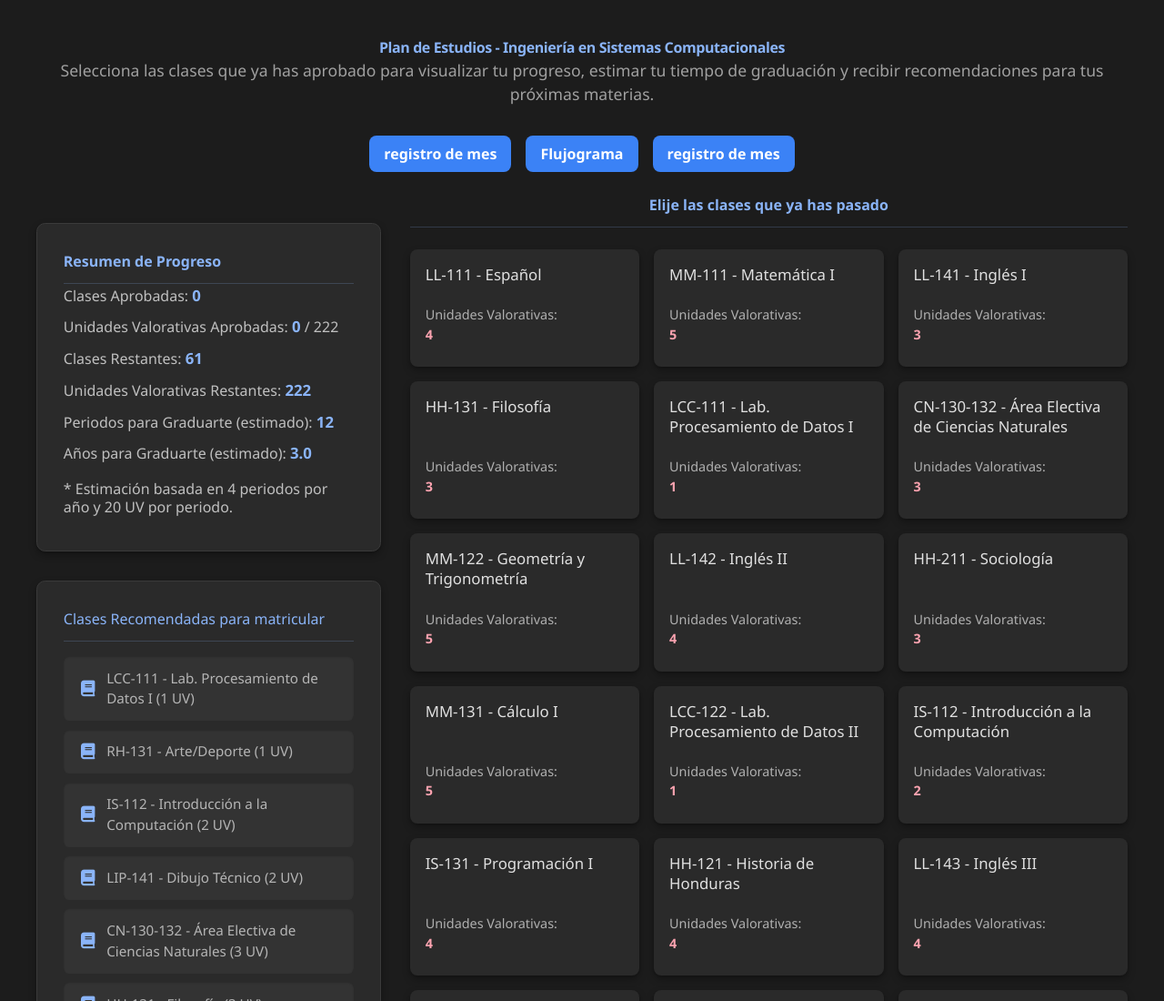
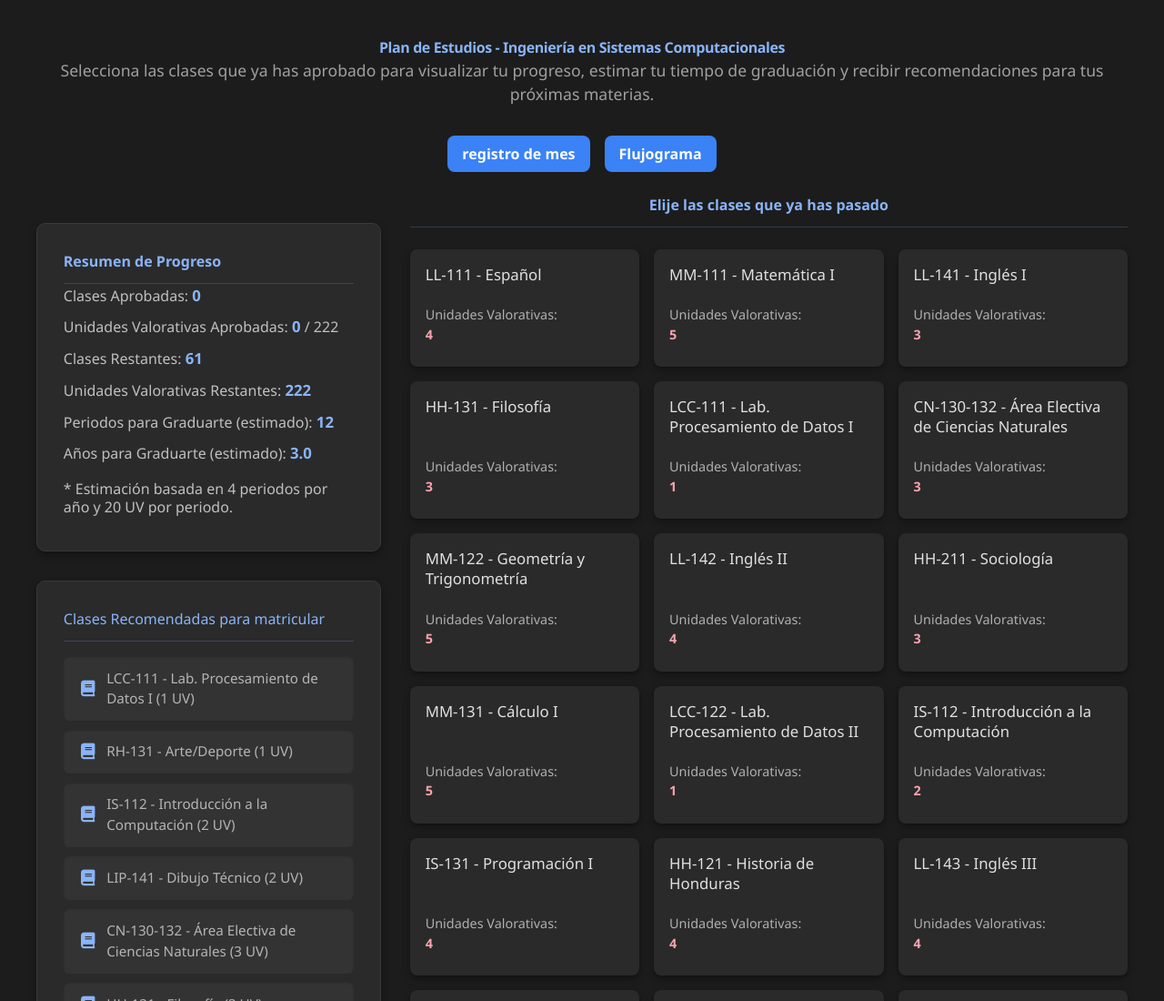
Before and after one commit to JosueLDjota/Registro-de-periodo, a plain HTML site: page index.html in a window 1280 px wide. Shown: the top 1100 px of the page at 91% size. Drawn offline with nearby package versions, Linux system fonts and the light colour scheme.

Commit message:
index.html

```diff
--- a/index.html
+++ b/index.html
@@ -324,9 +324,6 @@
     </a>
     <a href="flujograma.html" class="bg-blue-500 text-white px-4 py-2 rounded-lg hover:bg-blue-600">
       <strong>Flujograma</strong>
-    </a>
-    <a href="pagina3.html" class="bg-blue-500 text-white px-4 py-2 rounded-lg hover:bg-blue-600">
-      <strong>registro de mes</strong>
     </a>
   </div>
 
```
